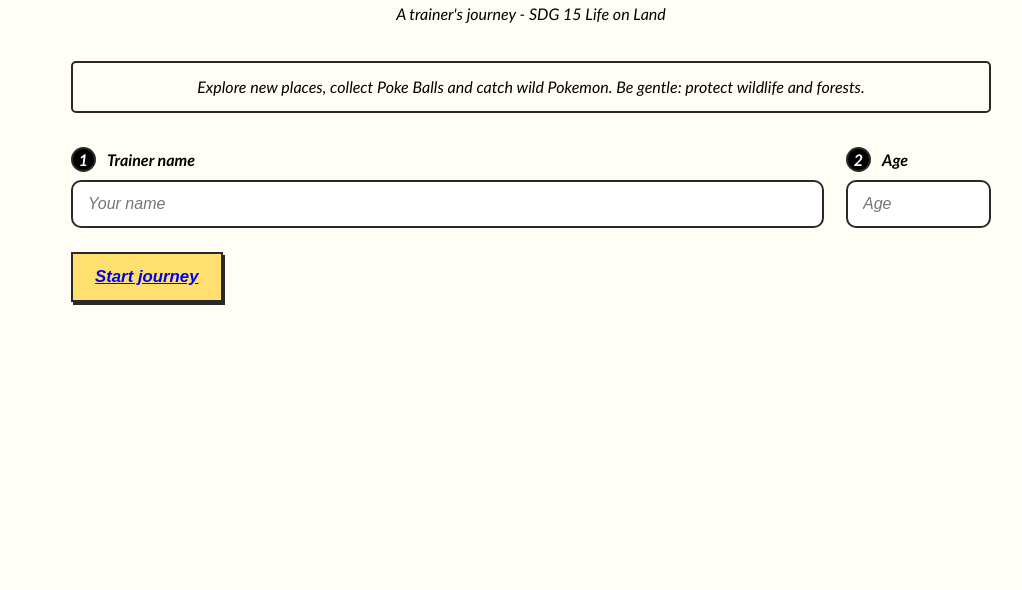
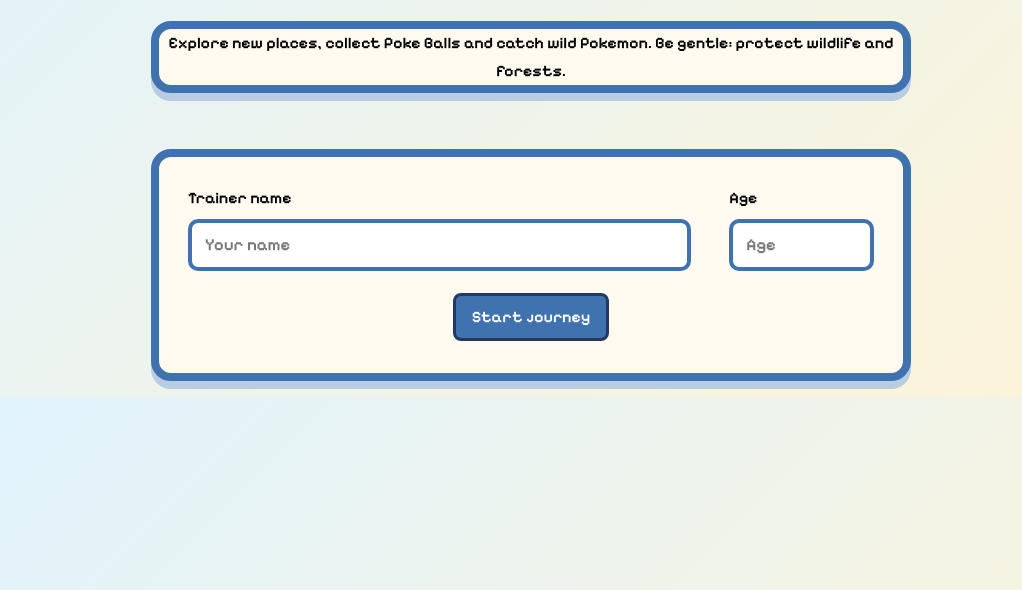
Before and after one commit to johntrehearn/pokemonAdventure, a plain HTML site: page index.html in a window 1280 px wide. Shown: the part 210-800 px from the top of the page, without its empty margins (109-1131 px from the left). Drawn offline with Linux system fonts and the light colour scheme.

Commit message:
Add Start page+ finalPage

```diff
--- a/css/finalPage.css
+++ /dev/null
@@ -1,93 +0,0 @@
-*{
-    box-sizing: border-box;
-}
-body{
-    margin: 0;
-    min-height: 100vh;
-    background-color: #fffdf5;
-    font-family: 'Trebuchet MS', 'Lucida Sans Unicode', 'Lucida Grande', 'Lucida Sans', Arial, sans-serif;
-}
-main {
-    width: 90%;
-    margin: 0 auto;
-    max-width: 920px;
-    padding: 55px 0 70px;
-}
-h1 {
-    font-size: clamp(2.3rem, 6vw, 4rem);
-    text-align: center;
-    margin-bottom: 20px ;
-}
-.win-ways {
-    display: flex;
-    flex-direction: column;
-    gap: 16px;
-}
-
-.win-condition {
-    border: 2px solid #292929;
-    border-radius: 8px;
-    padding: 16px 20px;
-    background-color: white;
-}
-
-.win-condition p {
-    margin: 0;
-    line-height: 1.5;
-}
-
-.win-condition strong {
-    font-weight: 800;
-}
-
-.winner {
-    background-color: #c9f2c7;
-}
-.moves-used {
-    margin-top: 30px;
-    padding: 14px 18px;
-    border: 2px solid #292929;
-    border-radius: 8px;
-    background-color: white;
-    text-align: center;
-    font-size: 1.1rem;
-    font-weight: bold;
-}
-.win-buttons {
-    display: flex;
-    justify-content: center;
-    gap: 20px;
-    margin-top: 30px;
-}
-
-.win-buttons button {
-    border: 2px solid #292929;
-    border-radius: 5px;
-    background-color: #ffdf70;
-    padding: 13px 22px;
-    font-size: 1.05rem;
-    font-weight: 800;
-    font-style: italic;
-    cursor: pointer;
-    box-shadow: 2px 3px 0 #292929;
-}
-
-.win-buttons button:hover {
-    background-color: #f4cd4e;
-    transform: translate(-1px, -1px);
-    box-shadow: 3px 4px 0 #292929;
-}
-.number {
-    display: inline-flex;
-    justify-content: center;
-    align-items: center;
-    width: 25px;
-    height: 25px;
-    margin-right: 8px;
-    border: 2px solid #292929;
-    border-radius: 50%;
-    font-style: italic;
-    background-color: black;
-    color: white;
-
-}
--- a/css/index.css
+++ /dev/null
@@ -1,121 +0,0 @@
-/* 1. All elements' size includes both padding & border */
-* {
-    box-sizing: border-box;
-}
-/* 2. Whole page, get rid of default margin of browser  */
-body {
-    margin: 0;
-    /* min-height is 100& viewport height */
-    min-height: 100vh;
-    background-color: #fffdf5;
-    font-family: 'Trebuchet MS', 'Lucida Sans Unicode', 'Lucida Grande', 'Lucida Sans', Arial, sans-serif;
-}
-/* 3. Main container */
-main {
-    width: 90%;
-    max-width: 920px;
-    /* center the main container (no margin: top & bottom, auto margin: left & right */
-    margin: 0 auto;
-    padding: 55px 0 70px;
-}
-/* 4. Main heading */
-h1 {
-    font-size: clamp(2.3rem, 6vw, 4rem);
-    text-align: center;
-    margin-bottom: 20px;
-
-}
-/* 5. Sub-title */
-.subtitle {
-    text-align: center;
-    font-size: 1rem;
-    font-style: italic;
-    margin: 0 0 38px;
-}
-/* 6. Introduction */
-.intro{
-    text-align: center;
-    line-height: 1.5;
-    border: 2px solid #292929;
-    border-radius: 5px;
-    margin-bottom: 34px;
-    font-style: italic;
-    font-size: 1rem;
-    padding: 12px 16px;
-}
-/* 7. Form */
-.form-row {
-    display: flex;
-    gap: 22px;
-    justify-content: space-between;
-}
-.name {
-    flex: 1;
-    min-width: 0;
-}
-/* flex: grow shrink basis */
-.age {
-    flex: 0 0 145px;
-}
-@media (max-width: 560px) {
-    .form-row{
-        flex-direction: column;
-    }
-    .age {
-        flex-basis: auto;
-    }
-}
-/* Labels */
-.form-row label {
-    display: block;
-    font-weight: 800;
-    font-style: italic;
-    margin-bottom: 8px;
-}
-
-/* Input fields */
-.form-row input {
-    display: block;
-    width: 100%;
-    border: 2px solid #292929;
-    border-radius: 10px;
-    background: white;
-    padding: 13px 15px;
-    font-size: 1rem;
-    font-style: italic;
-}
-.form-row input:hover {
-    outline: 3px solid #f6d86c;
-    outline-offset: 2px;
-}
-button {
-    margin-top: 24px;
-    border: 2px solid #292929;
-    background: #ffdf70;
-    padding: 13px 22px;
-    font-size: 1.05rem;
-    font-weight: 800;
-    font-style: italic;
-    cursor: pointer;
-    box-shadow: 2px 3px 0 #292929;
-}
-
-button:hover {
-    background: #f4cd4e;
-    transform: translate(-1px, -1px);
-    box-shadow: 3px 4px 0 #292929;
-}
-.number {
-    display: inline-flex;
-    justify-content: center;
-    align-items: center;
-    width: 25px;
-    height: 25px;
-    margin-right: 8px;
-    border: 2px solid #292929;
-    border-radius: 50%;
-    font-style: italic;
-    background-color: black;
-    color: white;
-
-}
--- /dev/null
+++ b/css/style.css
@@ -0,0 +1,116 @@
+* {
+    margin: 0;
+    padding: 0;
+    box-sizing: border-box;
+}
+body {
+    background: linear-gradient(135deg, #dff3ff 0%, #fff4d6 100%);
+    margin: 1rem;
+    text-align: center;
+    font-family: 'Pixelify Sans', cursive;
+}
+.container {
+    max-width: 1000px;
+    margin: 0 auto;
+}
+h1 {
+    font-size: 70px;
+    color: #d64545;
+    text-shadow: 3px 3px 0 #ffffff;
+    margin: 2rem 0 0.8rem;
+}
+.screen-label {
+    text-align: left;
+    margin-bottom: 1.2rem;
+}
+/* Introduction box */
+.info-box {
+    max-width: 760px;
+    margin: 3rem auto 3.5rem;
+    background-color: #fffaf0;
+    border: 8px solid #3f72af;
+    border-radius: 20px;
+    box-shadow: 0 8px 0 #b8cce4;
+    line-height: 1.75;
+}
+/* Trainer information box */
+#startForm {
+    margin: 0 auto;
+    padding: 1.7rem 1.8rem 1.5rem;
+}
+/* Name and Age fields */
+.form-row {
+    display: grid;
+    grid-template-columns: minmax(0, 1fr) 145px;
+    gap: 2.4rem;
+    text-align: left;
+}
+.form-row label {
+    display: block;
+    margin-bottom: 7px;
+}
+.form-row input {
+    width: 100%;
+    min-height: 3.25rem;
+    padding: 10px 13px;
+    border: 4px solid #3f72af;
+    border-radius: 10px;
+    font-family: inherit;
+    font-size: 1.05rem;
+}
+.form-row input::placeholder {
+    color: #777;
+    opacity: 1;
+}
+.primary-button {
+    width: fit-content;
+    padding: 0 1rem;
+    height: 3rem;
+    color: #ffffff;
+    background-color: #3f72af;
+    border: 3px solid #23395d;
+    border-radius: 8px;
+    margin-left: 5px;
+    margin-bottom: 50px;
+    margin-top: 50px;
+    font-family: 'Pixelify Sans', cursive;
+    font-size: 1rem;
+    cursor: pointer;
+}
+.primary-button:hover {
+    background-color: #d64545;
+}
+#start-button {
+    margin: 1.35rem auto 0;
+}
+#message {
+    margin-top: 0.5rem;
+}
+@media (max-width: 560px) {
+    .start-page h1 {
+        font-size: clamp(2.5rem, 12vw, 4rem);
+    }
+    .intro {
+        padding: 0.75rem 0.9rem;
+        margin-bottom: 2.2rem;
+        font-size: 1rem;
+    }
+    #startForm {
+        padding: 1.1rem 1rem;
+    }
+    .form-row {
+        grid-template-columns: 1fr;
+        gap: 1rem;
+    }
+}
+.winner {
+    background-color: #F2C14D;
+}
+.win-ways .info-box {
+    padding: 1rem;
+    margin-bottom: 1rem;
+    text-align: left;
+}
+.moves-used {
+    margin-top: 4rem;
+}
--- a/index.html
+++ b/index.html
@@ -1,59 +1,61 @@
+
 <!DOCTYPE html>
 <html lang="en">
 <head>
     <meta charset="UTF-8">
     <meta name="viewport" content="width=device-width, initial-scale=1.0">
+    <link rel="preconnect" href="https://fonts.googleapis.com">
+    <link rel="preconnect" href="https://fonts.gstatic.com" crossorigin>
+    <link href="https://fonts.googleapis.com/css2?family=Pixelify+Sans:wght@600&display=swap" rel="stylesheet">
+    <link rel="stylesheet" href="css/style.css">
     <title>Pokemon World - Start</title>
-    <link rel="stylesheet" href="css/index.css">
 </head>
 <body>
-    <main>
+    <main class="container start-page">
         <div class="screen-label">Screen 1 - Start</div>
         <h1>POKEMON WORLD</h1>
-        <p class="subtitle">A trainer's journey - SDG 15 Life on Land</p>
-        <div class="intro">Explore new places, collect Poke Balls
-            and catch wild Pokemon.
+        <p class="subtitle">
+            A trainer's journey - SDG 15 Life on Land
+        </p>
+        <div class="info-box">
+            Explore new places, collect Poke Balls and catch wild Pokemon.
             Be gentle: protect wildlife and forests.
         </div>
-        <form  id="startForm">
+
+        <form id="startForm" class="info-box">
             <div class="form-row">
                 <div class="name">
-                    <!-- "for" attribute connects a label to an input field -->
-                    <label for="trainerName">
-                        <span class="number">1</span>
-                        Trainer name
-                    </label>
-                    <input type="text"
+                    <label for="trainerName">Trainer name</label>
+                    <input
+                        type="text"
                         id="trainerName"
-                           name = "trainerName"
+                        name="trainerName"
                         placeholder="Your name"
+                        maxlength="30"
                         required
-                           maxlength = "30"
                     >
                 </div>
                 <div class="age">
-                    <label for="age">
-                        <span class="number">2</span>
-                        Age
-                    </label>
-                    <input type="number"
-                           id = "age"
+                    <label for="age">Age</label>
+                    <input
+                        type="number"
+                        id="age"
                         name="age"
                         placeholder="Age"
+                        min="12"
+                        max="120"
                         required
-                           min = "1"
-                           max = "120">
+                    >
                 </div>
             </div>
-            <button type="submit">
-                <a href="finalPage.html">
+            <button type="submit" class="primary-button" id="start-button">
                 Start journey
-                </a>
             </button>
             <p id="message" role="alert"></p>
+
         </form>
+
     </main>
-
 
 </body>
 </html>
```
Also changed, not shown: finalPage.html (+13 -16 lines). Lines whose indentation alone changed are shown as unchanged.
